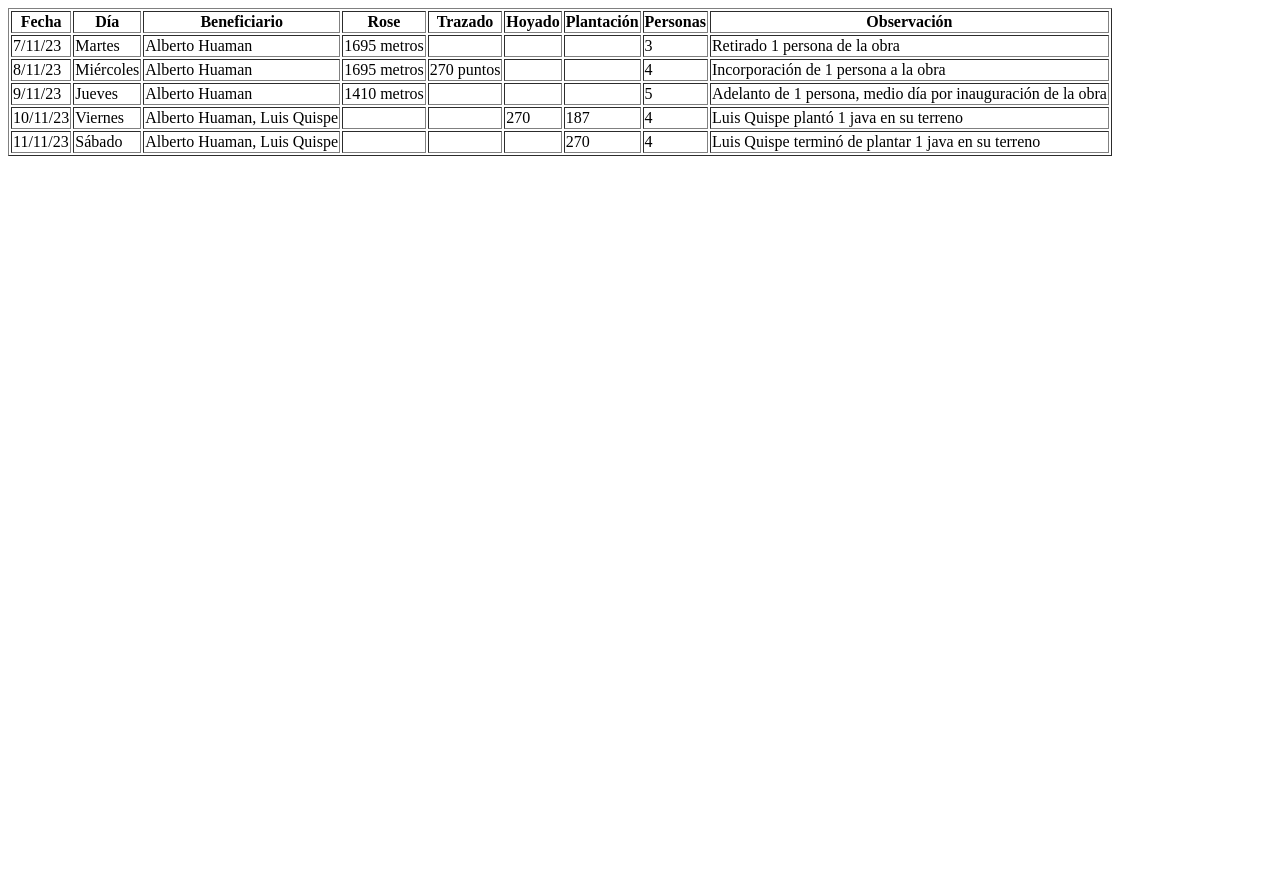
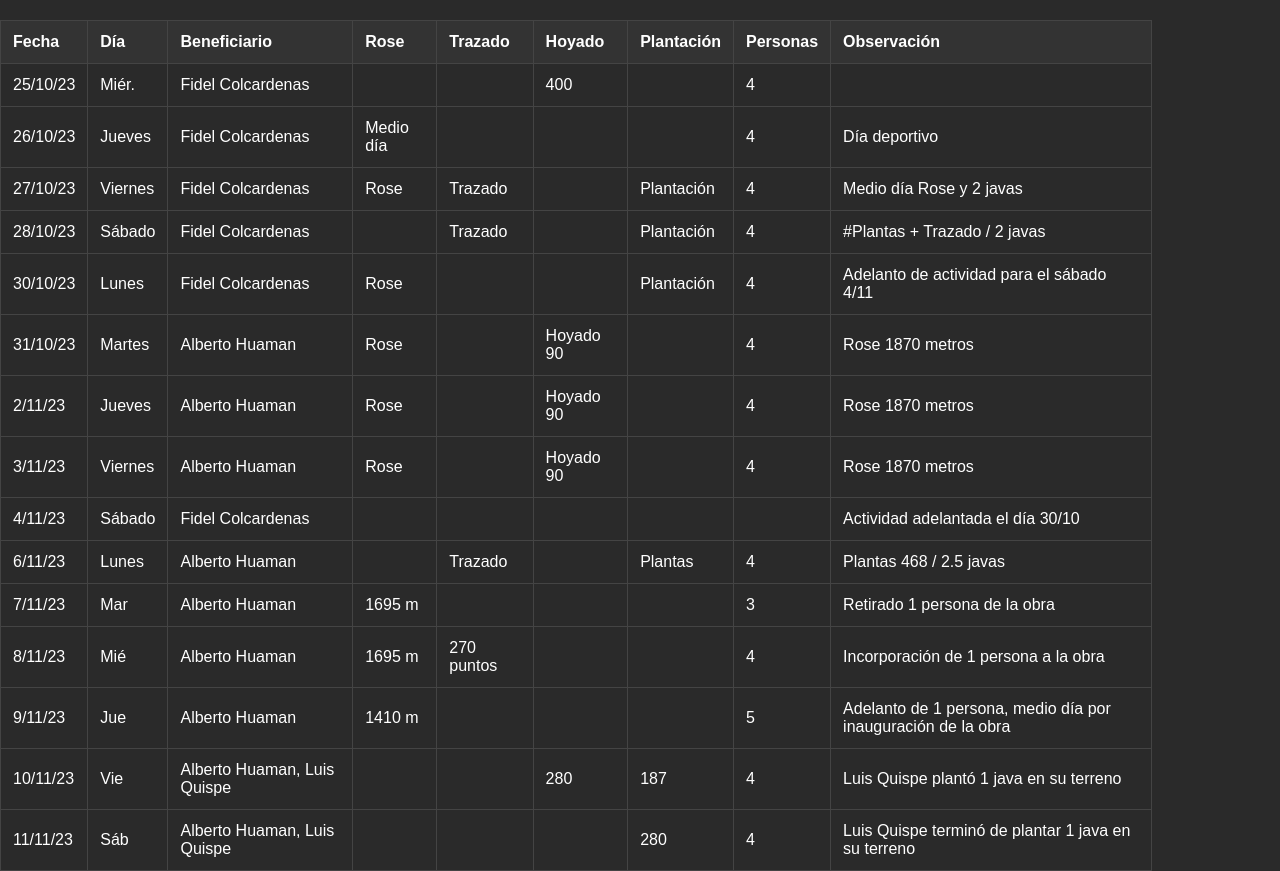
Before and after one commit to jafere03/tareo-inkatambo-tabla, a plain HTML site: page index.html in a window 1280 px wide. Before the commit the page ends 800 px from the top, so only its background shows below. Drawn offline with Linux system fonts and the light colour scheme.

Commit message:
Update index.html

```diff
--- a/index.html
+++ b/index.html
@@ -1,4 +1,49 @@
-<table border="1">
+<!DOCTYPE html>
+<html lang="es">
+<head>
+  <meta charset="UTF-8">
+  <meta name="viewport" content="width=device-width, initial-scale=1.0">
+  <title>Tabla de Actividades</title>
+  <style>
+body {
+  background-color: #2a2a2a;
+  color: #ffffff;
+  font-family: 'Arial', sans-serif;
+  margin: 0;
+  display: flex;
+  align-items: center;
+  justify-content: center;
+  min-height: 100vh;
+}
+
+table {
+  width: 90%;
+  border-collapse: collapse;
+  margin-top: 20px;
+  border: 1px solid #444;
+}
+
+th, td {
+  border: 1px solid #444;
+  padding: 12px;
+  text-align: left;
+  transition: background-color 0.3s ease;
+}
+
+th {
+  background-color: #333;
+}
+
+tr:hover {
+  background-color: #555;
+}
+
+  </style>
+</head>
+<body>
+
+<div >
+  <table>
     <tr>
       <th>Fecha</th>
       <th>Día</th>
@@ -11,10 +56,120 @@
       <th>Observación</th>
     </tr>
     <tr>
-    <td>7/11/23</td>
+      <td>25/10/23</td>
+      <td>Miér.</td>
+      <td>Fidel Colcardenas</td>
+      <td></td>
+      <td></td>
+      <td>400</td>
+      <td></td>
+      <td>4</td>
+      <td></td>
+    </tr>
+    <tr>
+      <td>26/10/23</td>
+      <td>Jueves</td>
+      <td>Fidel Colcardenas</td>
+      <td>Medio día</td>
+      <td></td>
+      <td></td>
+      <td></td>
+      <td>4</td>
+      <td>Día deportivo</td>
+    </tr>
+    <tr>
+      <td>27/10/23</td>
+      <td>Viernes</td>
+      <td>Fidel Colcardenas</td>
+      <td>Rose</td>
+      <td>Trazado</td>
+      <td></td>
+      <td>Plantación</td>
+      <td>4</td>
+      <td>Medio día Rose y 2 javas</td>
+    </tr>
+    <tr>
+      <td>28/10/23</td>
+      <td>Sábado</td>
+      <td>Fidel Colcardenas</td>
+      <td></td>
+      <td>Trazado</td>
+      <td></td>
+      <td>Plantación</td>
+      <td>4</td>
+      <td>#Plantas + Trazado / 2 javas</td>
+    </tr>
+    <tr>
+      <td>30/10/23</td>
+      <td>Lunes</td>
+      <td>Fidel Colcardenas</td>
+      <td>Rose</td>
+      <td></td>
+      <td></td>
+      <td>Plantación</td>
+      <td>4</td>
+      <td>Adelanto de actividad para el sábado 4/11</td>
+    </tr>
+    <tr>
+      <td>31/10/23</td>
       <td>Martes</td>
       <td>Alberto Huaman</td>
-    <td>1695 metros</td>
+      <td>Rose</td>
+      <td></td>
+      <td>Hoyado 90</td>
+      <td></td>
+      <td>4</td>
+      <td>Rose 1870 metros</td>
+    </tr>
+    <tr>
+      <td>2/11/23</td>
+      <td>Jueves</td>
+      <td>Alberto Huaman</td>
+      <td>Rose</td>
+      <td></td>
+      <td>Hoyado 90</td>
+      <td></td>
+      <td>4</td>
+      <td>Rose 1870 metros</td>
+    </tr>
+    <tr>
+      <td>3/11/23</td>
+      <td>Viernes</td>
+      <td>Alberto Huaman</td>
+      <td>Rose</td>
+      <td></td>
+      <td>Hoyado 90</td>
+      <td></td>
+      <td>4</td>
+      <td>Rose 1870 metros</td>
+    </tr>
+    <tr>
+      <td>4/11/23</td>
+      <td>Sábado</td>
+      <td>Fidel Colcardenas</td>
+      <td></td>
+      <td></td>
+      <td></td>
+      <td></td>
+      <td></td>
+      <td>Actividad adelantada el día 30/10</td>
+    </tr>
+    <tr>
+      <td>6/11/23</td>
+      <td>Lunes</td>
+      <td>Alberto Huaman</td>
+      <td></td>
+      <td>Trazado</td>
+      <td></td>
+      <td>Plantas</td>
+      <td>4</td>
+      <td>Plantas 468 / 2.5 javas</td>
+    </tr>
+    <tr>
+      <td>7/11/23</td>
+      <td>Mar</td>
+      <td>Alberto Huaman</td>
+      <td>1695 m</td>
       <td></td>
       <td></td>
       <td></td>
@@ -23,9 +178,9 @@
     </tr>
     <tr>
       <td>8/11/23</td>
-    <td>Miércoles</td>
+      <td>Mié</td>
       <td>Alberto Huaman</td>
-    <td>1695 metros</td>
+      <td>1695 m</td>
       <td>270 puntos</td>
       <td></td>
       <td></td>
@@ -34,9 +189,9 @@
     </tr>
     <tr>
       <td>9/11/23</td>
-    <td>Jueves</td>
+      <td>Jue</td>
       <td>Alberto Huaman</td>
-    <td>1410 metros</td>
+      <td>1410 m</td>
       <td></td>
       <td></td>
       <td></td>
@@ -45,24 +200,27 @@
     </tr>
     <tr>
       <td>10/11/23</td>
-    <td>Viernes</td>
+      <td>Vie</td>
       <td>Alberto Huaman, Luis Quispe</td>
       <td></td>
       <td></td>
-    <td>270</td>
+      <td>280</td>
       <td>187</td>
       <td>4</td>
       <td>Luis Quispe plantó 1 java en su terreno</td>
     </tr>
     <tr>
       <td>11/11/23</td>
-    <td>Sábado</td>
+      <td>Sáb</td>
       <td>Alberto Huaman, Luis Quispe</td>
       <td></td>
       <td></td>
       <td></td>
-    <td>270</td>
+      <td>280</td>
       <td>4</td>
       <td>Luis Quispe terminó de plantar 1 java en su terreno</td>
     </tr>
   </table>
+</div>
+</body>
+</html>
```
Lines whose indentation alone changed are shown as unchanged.
